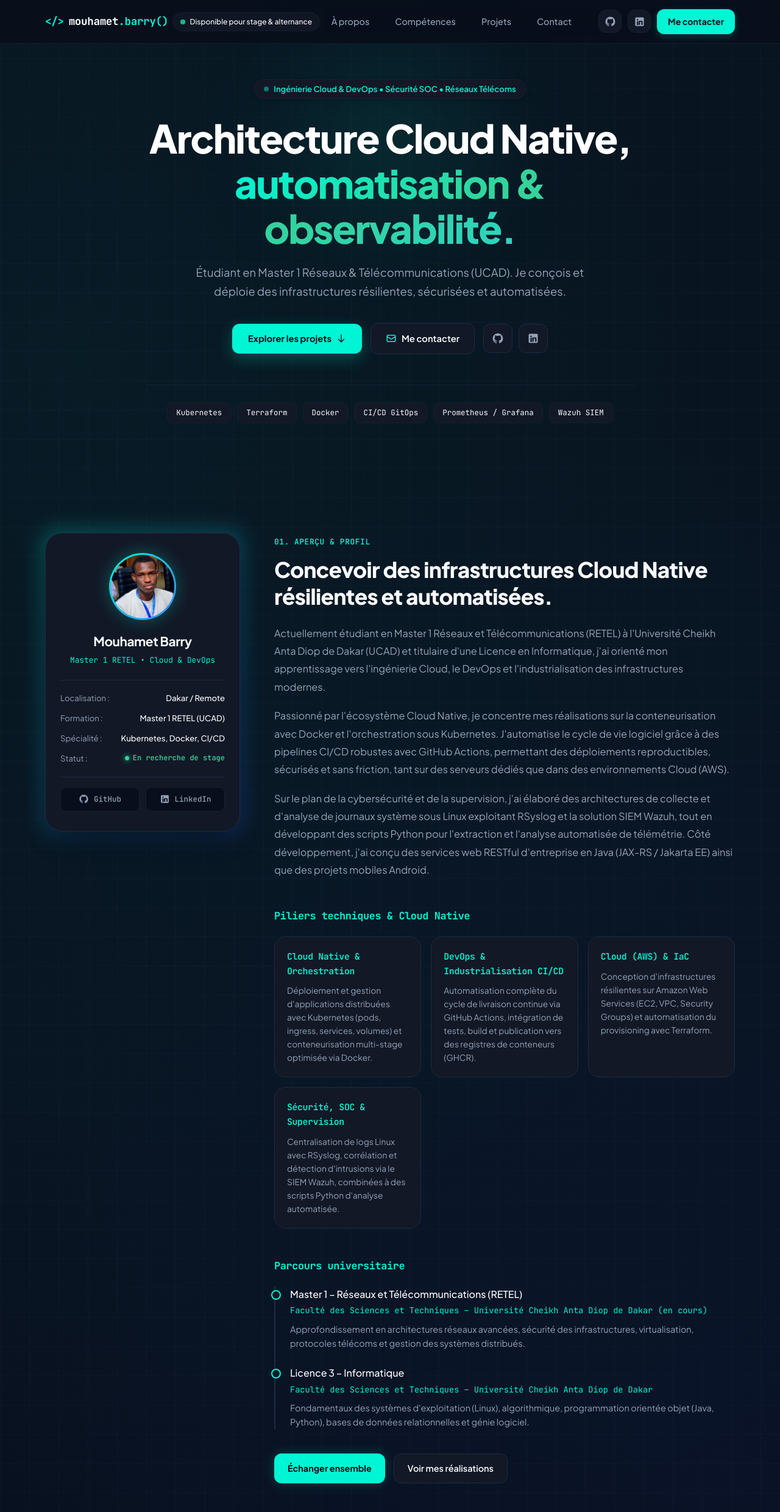
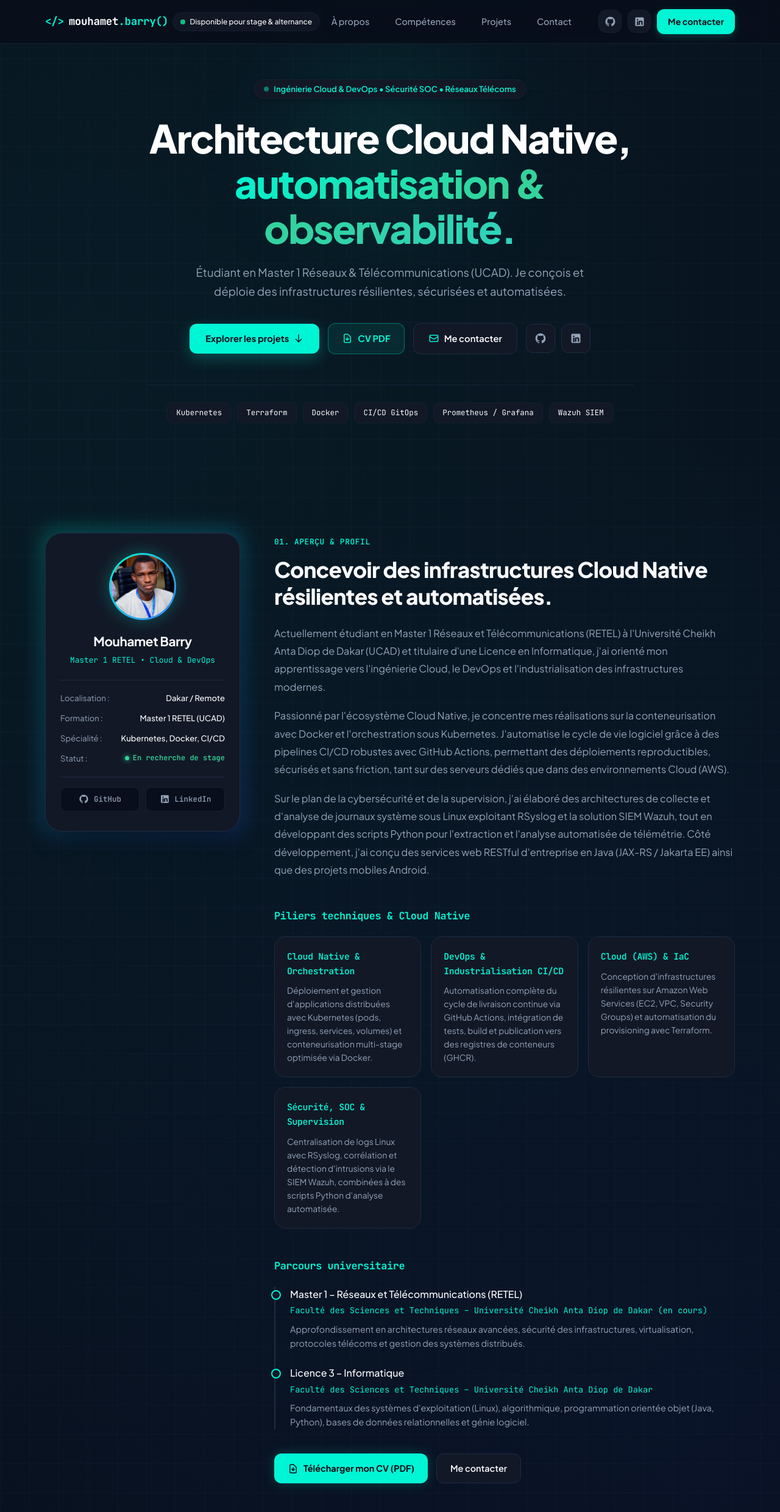
Before and after one commit to eMb0811/my_portfolio, a React (Vite) app: page / in a window 1280 px wide. Shown: the top 2480 px of the page at 61% size. Built offline with nearby package versions, Linux system fonts and the light colour scheme.

Commit message:
feat(domain-ssl-cv): add Caddy automatic HTTPS configuration, is-a.dev DNS record and CV PDF download button

```diff
--- a/src/components/About/About.jsx
+++ b/src/components/About/About.jsx
@@ -161,8 +161,20 @@ function About() {
           </ul>
 
           <div className={styles.actions}>
-            <a href="#contact" className={styles.btnPrimary}>Échanger ensemble</a>
-            <a href="#projects" className={styles.btnSecondary}>Voir mes réalisations</a>
+            <a
+              href="/cv-mouhamed-barry.pdf"
+              download="CV_Mouhamet_Barry.pdf"
+              className={styles.btnPrimary}
+              title="Télécharger mon CV (PDF)"
+            >
+              <svg style={{ width: '18px', height: '18px' }} fill="none" stroke="currentColor" viewBox="0 0 24 24">
+                <path strokeLinecap="round" strokeLinejoin="round" strokeWidth="2" d="M12 10v6m0 0l-3-3m3 3l3-3m2 8H7a2 2 0 01-2-2V5a2 2 0 012-2h5.586a1 1 0 01.707.293l5.414 5.414a1 1 0 01.293.707V19a2 2 0 01-2 2z" />
+              </svg>
+              <span>Télécharger mon CV (PDF)</span>
+            </a>
+            <a href="#contact" className={styles.btnSecondary}>
+              Me contacter
+            </a>
           </div>
         </div>
       </div>
--- a/src/components/Hero/Hero.jsx
+++ b/src/components/Hero/Hero.jsx
@@ -37,6 +37,17 @@ function Hero() {
             <svg className={styles.btnIcon} fill="none" stroke="currentColor" viewBox="0 0 24 24">
               <path strokeLinecap="round" strokeLinejoin="round" strokeWidth="2" d="M19 14l-7 7m0 0l-7-7m7 7V3" />
             </svg>
+          </a>
+          <a
+            href="/cv-mouhamed-barry.pdf"
+            download="CV_Mouhamet_Barry.pdf"
+            className={styles.cvBtn}
+            title="Télécharger mon CV (PDF)"
+          >
+            <svg className={styles.cvIcon} fill="none" stroke="currentColor" viewBox="0 0 24 24">
+              <path strokeLinecap="round" strokeLinejoin="round" strokeWidth="2" d="M12 10v6m0 0l-3-3m3 3l3-3m2 8H7a2 2 0 01-2-2V5a2 2 0 012-2h5.586a1 1 0 01.707.293l5.414 5.414a1 1 0 01.293.707V19a2 2 0 01-2 2z" />
+            </svg>
+            <span>CV PDF</span>
           </a>
           <a href="#contact" className={styles.secondaryBtn}>
             <svg className={styles.mailIcon} fill="none" stroke="currentColor" viewBox="0 0 24 24">
--- a/src/components/Hero/Hero.module.css
+++ b/src/components/Hero/Hero.module.css
@@ -195,6 +195,35 @@
   background: rgba(0, 245, 212, 0.05);
 }
 
+.cvBtn {
+  display: inline-flex;
+  align-items: center;
+  justify-content: center;
+  gap: 8px;
+  padding: 13px 22px;
+  border-radius: 12px;
+  background: rgba(0, 245, 212, 0.08);
+  border: 1px solid rgba(0, 245, 212, 0.35);
+  color: var(--accent);
+  font-weight: 700;
+  font-size: 0.92rem;
+  text-decoration: none;
+  transition: all 0.2s ease;
+  white-space: nowrap;
+}
+
+.cvBtn:hover {
+  background: rgba(0, 245, 212, 0.18);
+  border-color: var(--accent);
+  box-shadow: 0 4px 16px rgba(0, 245, 212, 0.25);
+  transform: translateY(-2px);
+}
+
+.cvIcon {
+  width: 18px;
+  height: 18px;
+}
+
 @media (max-width: 540px) {
   .actions {
     flex-direction: column;
@@ -203,7 +232,8 @@
   }
 
   .primaryBtn,
-  .secondaryBtn {
+  .secondaryBtn,
+  .cvBtn {
     width: 100%;
     max-width: 380px;
     padding: 13px 20px;
```
Also changed, not shown: infra/ansible/playbook.yml (+26 -3 lines), infra/domains/mbarry.json (added, +11 -0 lines), 2 other files (tests, documents, lock files or other folders).
